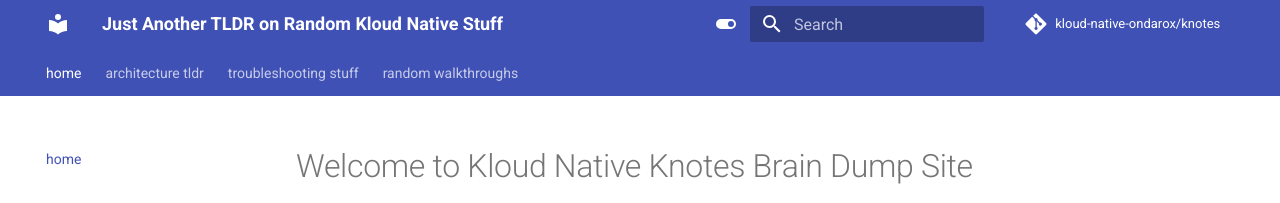
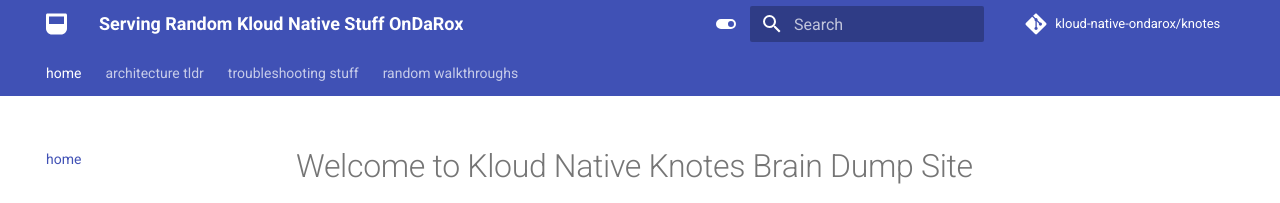
Before and after one commit to kloud-native-ondarox/knotes, an MkDocs documentation site: the page built from docs/index.md, in a window 1280 px wide. Shown: the top 203 px of the page. Built offline with MkDocs 1.6.1 and Material for MkDocs 9.7.7, drawn with Linux system fonts in a browser that asks for light colours; comment, search, counter and statistics services are not loaded.

Commit message:
add: icons and stuff

```diff
--- a/mkdocs.yml
+++ b/mkdocs.yml
@@ -1,4 +1,4 @@
-site_name: Just Another TLDR on Random Kloud Native Stuff
+site_name: Serving Random Kloud Native Stuff OnDaRox
 site_url: https://knotes.kloud-native.ondarox.dev/
 site_description: Personal Collection of Random Notes.
 site_author: Jesse Gonzalez
@@ -51,6 +51,10 @@
     text: Roboto
     code: Roboto Mono
 
+  favicon: assets/favicon.ico
+  icon:
+    logo: fontawesome/solid/whiskey-glass
+
 extra:
   homepage: https://knotes.kloud-native.ondarox.dev/
 
@@ -65,6 +69,10 @@
   - md_in_html
   - toc:
       permalink: true
+  - pymdownx.emoji:
+      emoji_index: !!python/name:materialx.emoji.twemoji
+      emoji_generator: !!python/name:materialx.emoji.to_svg
+
 # Plugins
 plugins:
   - search
```
Also changed, not shown: 2 other files.
